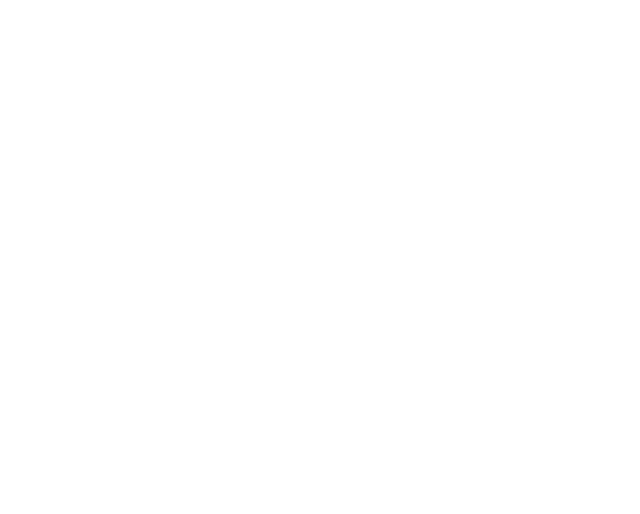
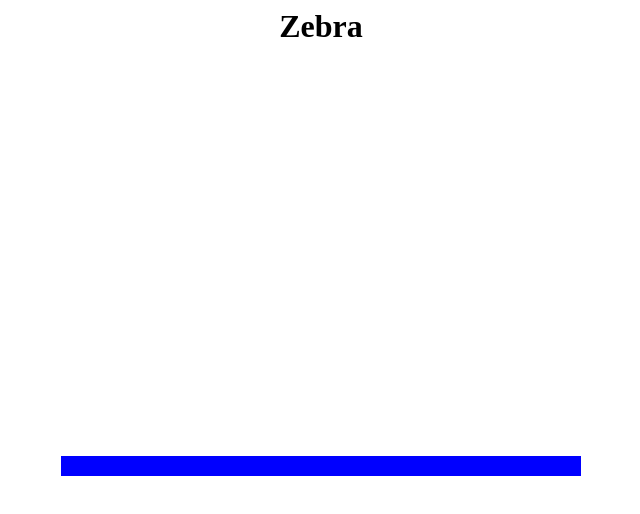
Before and after one commit to ashfaku/webdev1, a plain HTML site: page animalpages/lion.html in a window 1280 px wide. Shown: the whole page, without its empty margins (319-959 px from the left). Drawn offline with Linux system fonts and the light colour scheme.

Commit message:
Created animal pages and Ashfak's zoo

```diff
--- a/animalpages/cheetah.html
+++ b/animalpages/cheetah.html
@@ -0,0 +1,34 @@
+<html lang="en">
+<head>
+    <meta name="viewport" content="width=device-width, initial-scale=1.0">
+    <title>Assignment 1</title>
+    <style>
+        #animal {
+            text-align: center;
+        }
+        #infocontainer {
+            display: flex;
+            justify-content: center;
+            align-items: center;
+            height: 100vh;
+            margin: 0;
+        }
+        #info {
+            width: 500px;
+            text-align: center;
+            background-color: blue;
+            color: white;
+            padding: 10px;
+        }
+    </style>
+    <script></script>
+</head>
+<body>
+    <h1 id = "animal">Cheetah</h1>
+    <div id = "infocontainer">
+        <p id = "info">
+
+        </p>
+    </div>
+</body>
+</html>
--- a/animalpages/lion.html
+++ b/animalpages/lion.html
@@ -0,0 +1,34 @@
+<html lang="en">
+<head>
+    <meta name="viewport" content="width=device-width, initial-scale=1.0">
+    <title>Assignment 1</title>
+    <style>
+        #animal {
+            text-align: center;
+        }
+        #infocontainer {
+            display: flex;
+            justify-content: center;
+            align-items: center;
+            height: 100vh;
+            margin: 0;
+        }
+        #info {
+            width: 500px;
+            text-align: center;
+            background-color: blue;
+            color: white;
+            padding: 10px;
+        }
+    </style>
+    <script></script>
+</head>
+<body>
+    <h1 id = "animal">Zebra</h1>
+    <div id = "infocontainer">
+        <p id = "info">
+
+        </p>
+    </div>
+</body>
+</html>
```
Also changed, not shown: animalpages/panda.html (+34 -0 lines), animalpages/zebra.html (+1 -10 lines).
